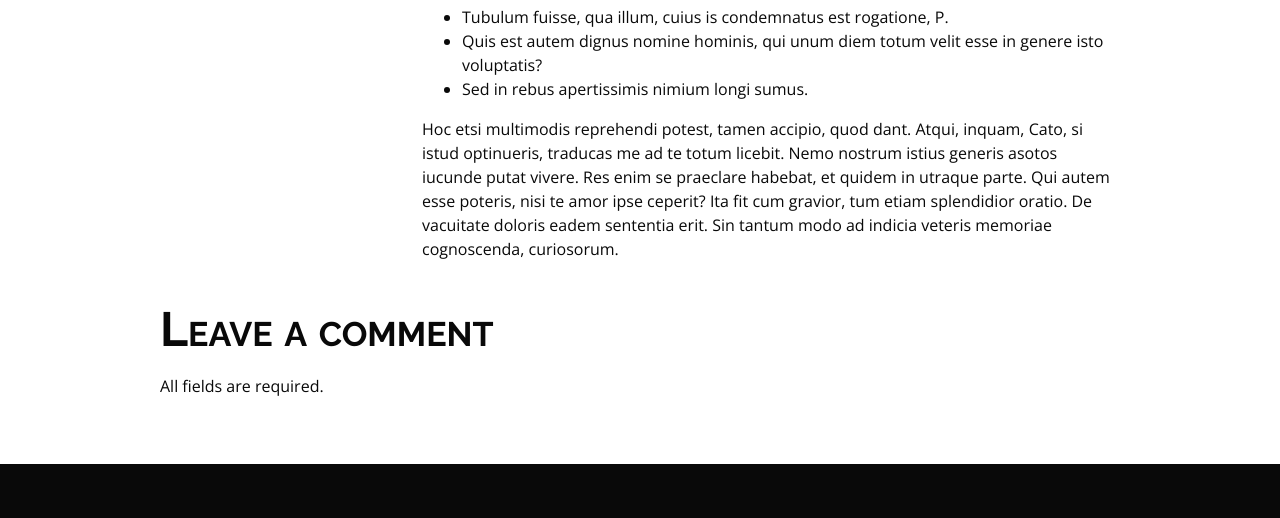
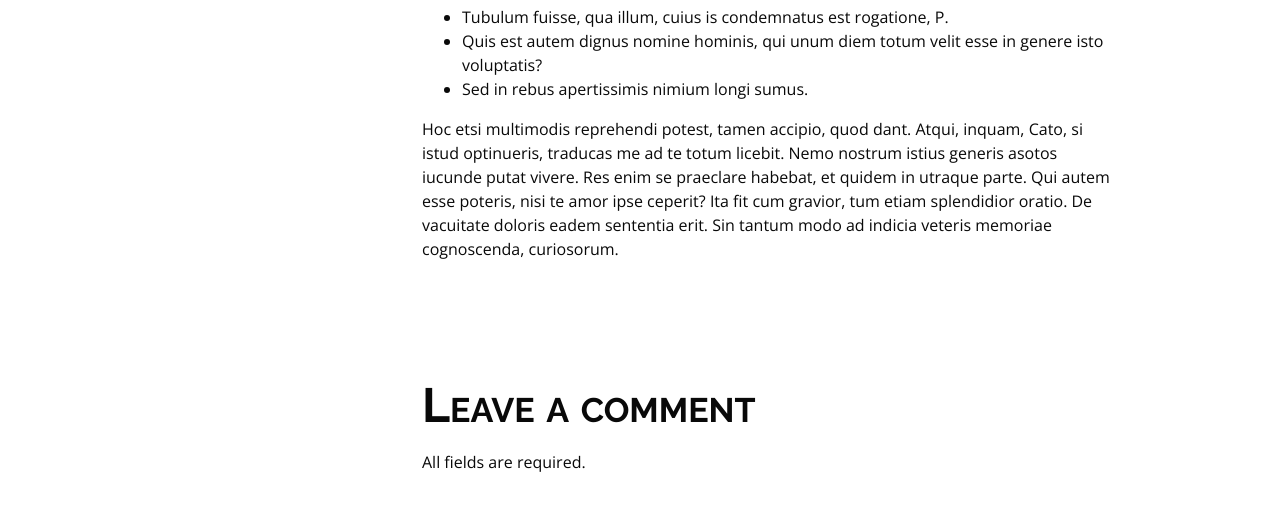
Before and after one commit to oumatoulacen/alx-frontend-for-fun, a plain HTML site: page form/01-article.html in a window 1280 px wide. Shown: the part 1831-2349 px from the top of the page. Drawn offline with nearby package versions, Linux system fonts and the light colour scheme.

Commit message:
more comment basic structure

```diff
--- a/form/01-article.html
+++ b/form/01-article.html
@@ -142,7 +142,7 @@
               </div>
             </aside>
           </div>
-          <secction class="post-comments">
+          <section class="post-comments">
             <header>
                 <h2 class="section-title">Leave a comment</h2>
                 <p>All fields are required.</p>
@@ -150,7 +150,7 @@
             <form action="#" method="post">
 
             </form>
-          </secction>
+          </section>
         </div>
       </div>
     </main>
--- a/form/01-styles.css
+++ b/form/01-styles.css
@@ -661,7 +661,7 @@
 
 /* Basic form
     ============================= */
-.form {
+form {
     display: flex;
     flex-direction: column;
     padding: 1rem 0;
```
